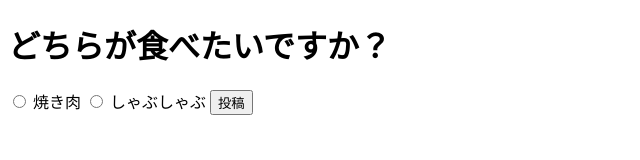
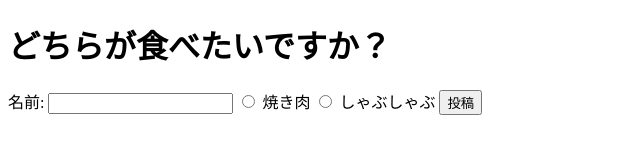
Before and after one commit to progedu/node-js-http-3015, a website: page form.html in a window 1280 px wide. Shown: the whole page, without its empty margins (0-640 px from the left). Drawn offline with Linux system fonts and the light colour scheme.

Commit message:
add name

```diff
--- a/form.html
+++ b/form.html
@@ -8,6 +8,7 @@
 <body>
 	<h1>どちらが食べたいですか？</h1>
 	<form method="post" action="/enquetes/yaki-shabu">
+		名前: <input type="text" name="name">
 		<input type="radio" name="yaki-shabu" value="焼き肉" /> 焼き肉
 		<input type="radio" name="yaki-shabu" value="しゃぶしゃぶ" /> しゃぶしゃぶ
 		<button type="submit">投稿</button>
```
